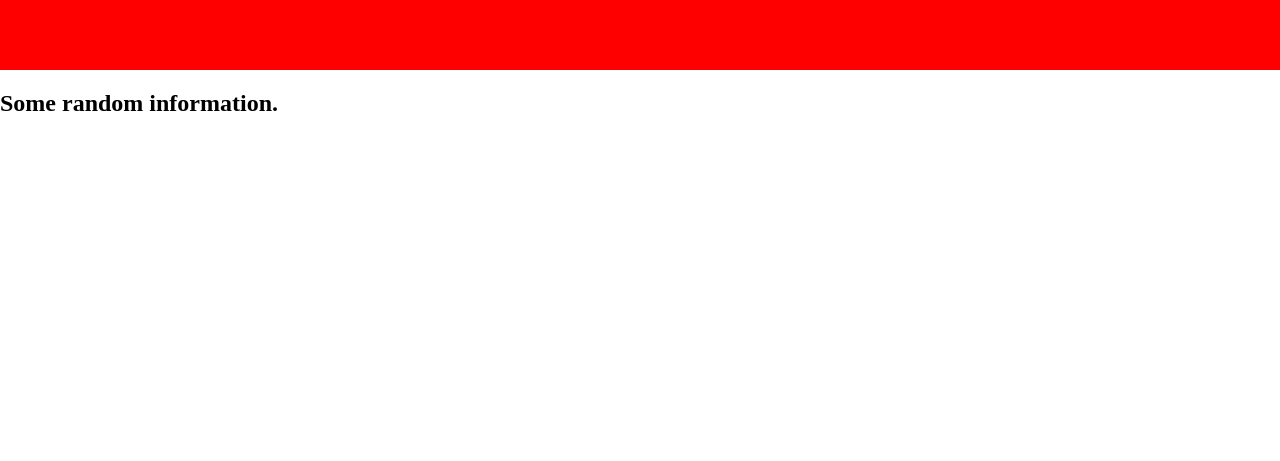
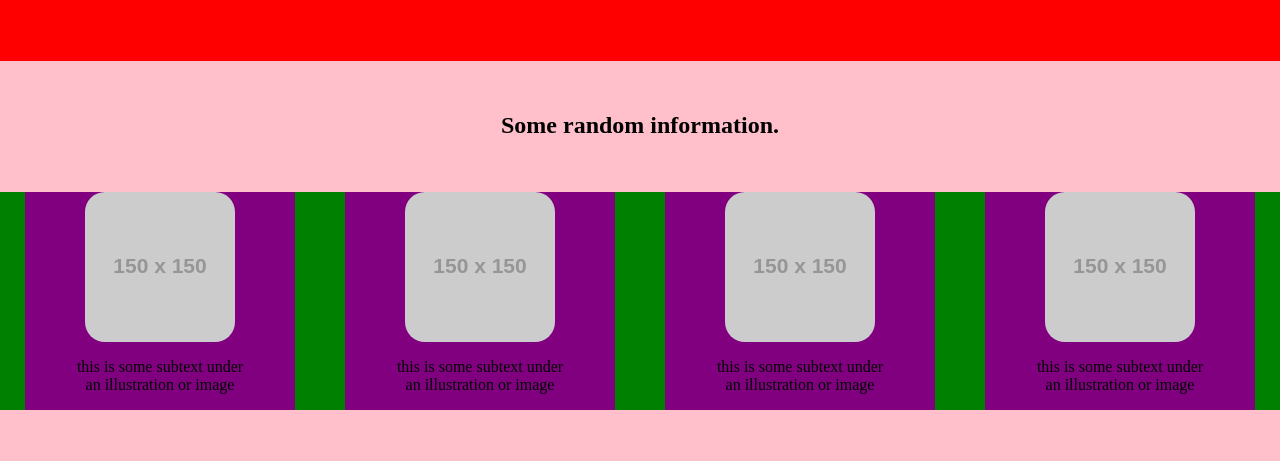
Before and after one commit to Bxllis/odin-landing-page, a plain HTML site: page index.html in a window 1280 px wide. Shown: the part 339-800 px from the top of the page. Drawn offline with Linux system fonts and the light colour scheme; placeholder pictures from the web are drawn by us.

Commit message:
finalised information section

```diff
--- a/index.html
+++ b/index.html
@@ -32,7 +32,20 @@
     </div>
     <div class="info-square-holder">
         <div class="info-square">
-
+            <img src="https://via.placeholder.com/150">
+            <p>this is some subtext under an illustration or image</p>
+        </div>
+        <div class="info-square">
+            <img src="https://via.placeholder.com/150">
+            <p>this is some subtext under an illustration or image</p>
+        </div>
+        <div class="info-square">
+            <img src="https://via.placeholder.com/150">
+            <p>this is some subtext under an illustration or image</p>
+        </div>
+        <div class="info-square">
+            <img src="https://via.placeholder.com/150">
+            <p>this is some subtext under an illustration or image</p>
         </div>
     </div>
    </div>
--- a/style.css
+++ b/style.css
@@ -38,6 +38,7 @@ nav {
     background-color: red;
     padding: 0px;
     display: flex;
+    flex-direction: row;
     justify-content: space-between;
     align-items: center;
     height: 350px;
@@ -52,7 +53,40 @@ nav {
     padding-right: 200px;
 }
 
-h1 {
+.information {
+    background-color: pink;
+    padding: 25px 0px;
+    display: flex;
+    flex-direction: column;
+    justify-content: space-around;
+    align-items: center;
+    height: 350px;
+}
+
+.info-square-holder {
+    display: flex;
+    flex-direction: row;
+    background-color: green;
+}
+
+.info-square {
+    align-items: center;
+    justify-content: center;
+    text-align: center;
+    display: flex;
+    flex-direction: column;
+    background-color: purple;
+    margin: 0px 25px;
+    padding: 0px 50px;
+}
+
+.info-square img {
+    border-radius: 20px;
+}
+
+
+
+h1, h2, h3 {
     padding: 0px;
     margin: 0px;
 }
```
